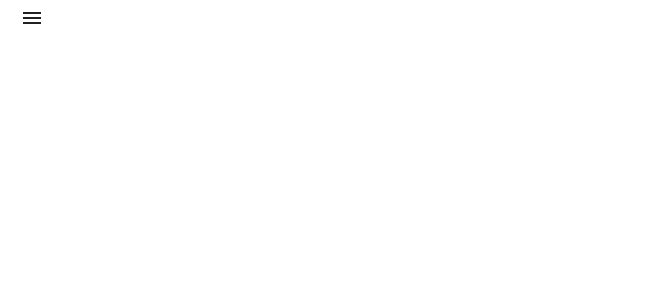
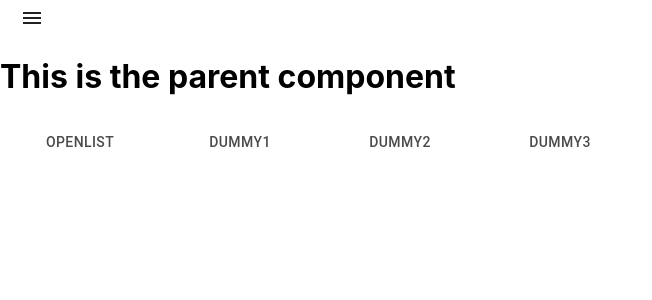
Before and after one commit to akhil9tiet/triplebytetest, a React (Create React App) app: page /send-props-up in a window 1280 px wide. Shown: the top 300 px of the page, without its empty margins (0-652 px from the left). Built offline with nearby package versions, Linux system fonts and the light colour scheme.

Commit message:
feat: send props up using callback function as a prop in parent component and then set the callback

```diff
--- a/src/App.js
+++ b/src/App.js
@@ -3,6 +3,7 @@ import Home from './Components/Home';
 import Cards from './Components/Cards/Cards';
 import DadJokes from './Components/API_call/DadJokes';
 import SideDrawer from './Components/SideDrawer';
+import SendPropsUp from './Components/SendPropsUp';
 import Report from './Components/ServerLogs/Report';
 import { Switch, Route } from 'react-router-dom';
 
@@ -24,12 +25,8 @@ function App() {
 				<Route path='/home' component={Home} />
 				<Route exact path='/dad-jokes' component={DadJokes} />
 				<Route exact path='/list-cards' component={Cards}></Route>
-				<Route
-					exact
-					path='/server-logs'
-					render={(props) => {
-						return <Report logs={logs} {...props} />;
-					}}></Route>
+				<Route exact path='/server-logs' render={(props) => <Report logs={logs} {...props} />}></Route>
+				<Route exact path='/send-props-up' component={SendPropsUp}></Route>
 			</Switch>
 		</React.Fragment>
 	);
--- /dev/null
+++ b/src/Components/SendPropsUp/SendPropsUp.js
@@ -0,0 +1,92 @@
+import React, { useState, useRef, useEffect } from 'react';
+import Grid from '@material-ui/core/Grid';
+import Tabs from '@material-ui/core/Tabs';
+import Tab from '@material-ui/core/Tab';
+
+const Dropdown = ({ callbackFromParent }) => {
+	const node = useRef();
+	const handleClick = (e) => {
+		if (node.current.contains(e.target)) {
+			return; //inside click
+		}
+		callbackFromParent(false); //outside click
+	};
+
+	useEffect(() => {
+		document.addEventListener('mousedown', handleClick);
+
+		return () => {
+			document.removeEventListener('mousedown', handleClick);
+		};
+		// eslint-disable-next-line react-hooks/exhaustive-deps
+	}, []);
+
+	return (
+		<React.Fragment>
+			<div className='dropdown' style={{ backgroundColor: '#c3c3c3' }}>
+				<Grid container ref={node}>
+					<Grid item xs={12}>
+						<h1>This is the child component</h1>
+					</Grid>
+				</Grid>
+				<Grid container>
+					<Grid item xs={12} sm={6} md={3} lg={3}>
+						<ul>
+							<li onClick={() => callbackFromParent(false)}>List item 1</li>
+							<li onClick={() => callbackFromParent(false)}>List item 2</li>
+							<li onClick={() => callbackFromParent(false)}>List item 3</li>
+							<li onClick={() => callbackFromParent(false)}>List item 4</li>
+						</ul>
+					</Grid>
+					<Grid item xs={12} sm={6} md={3} lg={3}>
+						<ul>
+							<li onClick={() => callbackFromParent(false)}>Grid List 1</li>
+							<li onClick={() => callbackFromParent(false)}>Grid List 1</li>
+							<li onClick={() => callbackFromParent(false)}>Grid List 1</li>
+							<li onClick={() => callbackFromParent(false)}>Grid List 2</li>
+						</ul>
+					</Grid>
+				</Grid>
+			</div>
+		</React.Fragment>
+	);
+};
+
+const SendPropsUp = () => {
+	const [listOpen, setListOpen] = useState(false);
+	const myCallback = (listOpen) => {
+		setListOpen(listOpen);
+	};
+	return (
+		<React.Fragment>
+			<Grid container>
+				<Grid item xs={12}>
+					<h1>This is the parent component</h1>
+				</Grid>
+			</Grid>
+			<Grid container>
+				<Tabs>
+					<Grid item xs={12} sm={6} md={3} lg={3}>
+						<Tab label='OpenList' onClick={() => setListOpen(!listOpen)} />
+					</Grid>
+					<Grid item xs={12} sm={6} md={3} lg={3}>
+						<Tab label='Dummy1' />
+					</Grid>
+					<Grid item xs={12} sm={6} md={3} lg={3}>
+						<Tab label='Dummy2' />
+					</Grid>
+					<Grid item xs={12} sm={6} md={3} lg={3}>
+						<Tab label='Dummy3' />
+					</Grid>
+				</Tabs>
+			</Grid>
+			<Grid container>
+				<Grid item xs={12} sm={12} md={12} lg={12}>
+					{listOpen ? <Dropdown callbackFromParent={myCallback} /> : null}
+				</Grid>
+			</Grid>
+		</React.Fragment>
+	);
+};
+
+export default SendPropsUp;
--- /dev/null
+++ b/src/Components/SendPropsUp/index.js
@@ -0,0 +1 @@
+export { default } from './SendPropsUp';
--- a/src/Components/SideDrawer/SideDrawer.js
+++ b/src/Components/SideDrawer/SideDrawer.js
@@ -32,7 +32,7 @@ export default function TemporaryDrawer() {
 	};
 
 	const sideList = (side) => {
-		const pages = ['dad-jokes', 'list-cards', 'server-logs'];
+		const pages = ['dad-jokes', 'list-cards', 'server-logs', 'send-props-up'];
 		return (
 			<div
 				className={classes.list}
```
